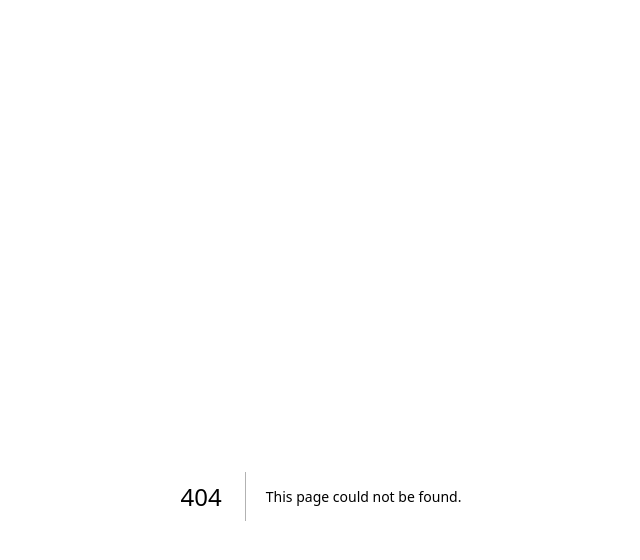
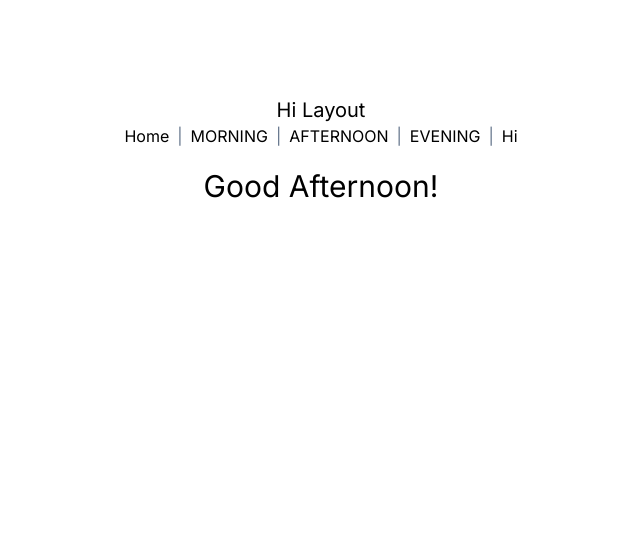
Before and after one commit to indiflex/seocho2024, a Next.js app in the folder next/my-app/: page /hi/afternoon in a window 1280 px wide. Before the commit this address had no page. Shown: the top 560 px of the page, without its empty margins (319-959 px from the left). Built offline with nearby package versions, Linux system fonts and the light colour scheme.

Commit message:
dynamic router

```diff
--- a/next/my-app/app/(myroutes)/hello/layout.tsx
+++ b/next/my-app/app/(myroutes)/hello/layout.tsx
@@ -1,7 +1,13 @@
 'use client';
 
 import Link from 'next/link';
-import { redirect, usePathname, useRouter } from 'next/navigation';
+import {
+  redirect,
+  useParams,
+  usePathname,
+  useRouter,
+  useSearchParams,
+} from 'next/navigation';
 
 const TIMES = ['morning', 'afternoon', 'evening'];
 
@@ -11,6 +17,14 @@ export default function HelloLayout({
   children: React.ReactNode;
 }>) {
   const router = useRouter();
+  const searchParams = useSearchParams();
+  const id = searchParams.get('id');
+  const pw = searchParams.get('pw');
+  // console.log('🚀  id pw:', id, pw, searchParams.toString());
+
+  const params = useParams<{ id: string; pw: string }>();
+  console.log('🚀  params:', params);
+
   const pathname = usePathname(); // /hello/evening
   console.log('🚀  pathname:', pathname);
   if (pathname.endsWith('evening')) {
@@ -21,6 +35,18 @@ export default function HelloLayout({
   const go = (target: string) => {
     console.log('🚀 target:', target);
     router.push(target);
+  };
+
+  const setSearchParam = (name: string, value: string) => {
+    const params = new URLSearchParams(searchParams.toString());
+    console.log('🚀  params:', params.toString());
+    params.set(name, value); // id 999
+    params.set('x', '888'); // id 999
+
+    if (router && pathname) {
+      return router.push(`${pathname}?${params.toString()}`);
+    }
+    return params.toString();
   };
 
   return (
@@ -47,6 +73,12 @@ export default function HelloLayout({
         <button onClick={() => go('/hello')} className='btn-primary'>
           Go Hello
         </button>
+        <button
+          onClick={() => setSearchParam('id', '999')}
+          className='btn-danger'
+        >
+          Search Hello
+        </button>
       </div>
 
       <div className='my-5'>{children}</div>
--- /dev/null
+++ b/next/my-app/app/(myroutes)/hi/[time]/page.tsx
@@ -0,0 +1,13 @@
+type Params = {
+  params: {
+    time: string;
+  };
+};
+
+// afternoon ==> Afternoon
+const toUpperFirstChar = (s: string) => `${s[0].toUpperCase()}${s.slice(1)}`;
+
+export default function Time({ params }: Params) {
+  const { time } = params;
+  return <h3 className='text-3xl'>Good {toUpperFirstChar(time)}!</h3>;
+}
--- /dev/null
+++ b/next/my-app/app/(myroutes)/hi/layout.tsx
@@ -0,0 +1,37 @@
+'use client';
+
+import Link from 'next/link';
+import {
+  redirect,
+  useParams,
+  usePathname,
+  useRouter,
+  useSearchParams,
+} from 'next/navigation';
+
+const TIMES = ['morning', 'afternoon', 'evening'];
+
+export default function HiLayout({
+  children,
+}: Readonly<{
+  children: React.ReactNode;
+}>) {
+  return (
+    <>
+      <h1 className='text-xl'>Hi Layout</h1>
+      <div>
+        <Link href='/'>Home</Link>
+        <span className='mx-2 text-slate-500'>|</span>
+        {TIMES.map((time) => (
+          <span key={time}>
+            <Link href={`/hi/${time}`}>{time.toUpperCase()}</Link>
+            <span className='mx-2 text-slate-500'>|</span>
+          </span>
+        ))}
+        <Link href='/hi'>Hi</Link>
+      </div>
+
+      <div className='my-5'>{children}</div>
+    </>
+  );
+}
--- /dev/null
+++ b/next/my-app/app/(myroutes)/hi/page.tsx
@@ -0,0 +1,3 @@
+export default function Hi() {
+  return <h1 className='text-3xl'>Hi Page!!</h1>;
+}
--- a/next/my-app/app/page.tsx
+++ b/next/my-app/app/page.tsx
@@ -5,6 +5,7 @@ export default function Home() {
   return (
     <main className='flex flex-col min-h-screen'>
       <Link href='/hello'>Hello</Link>
+      <Link href='/hi'>Hi~</Link>
       <Link href='/about'>About</Link>
       <Image
         src='/vercel.svg'
```
